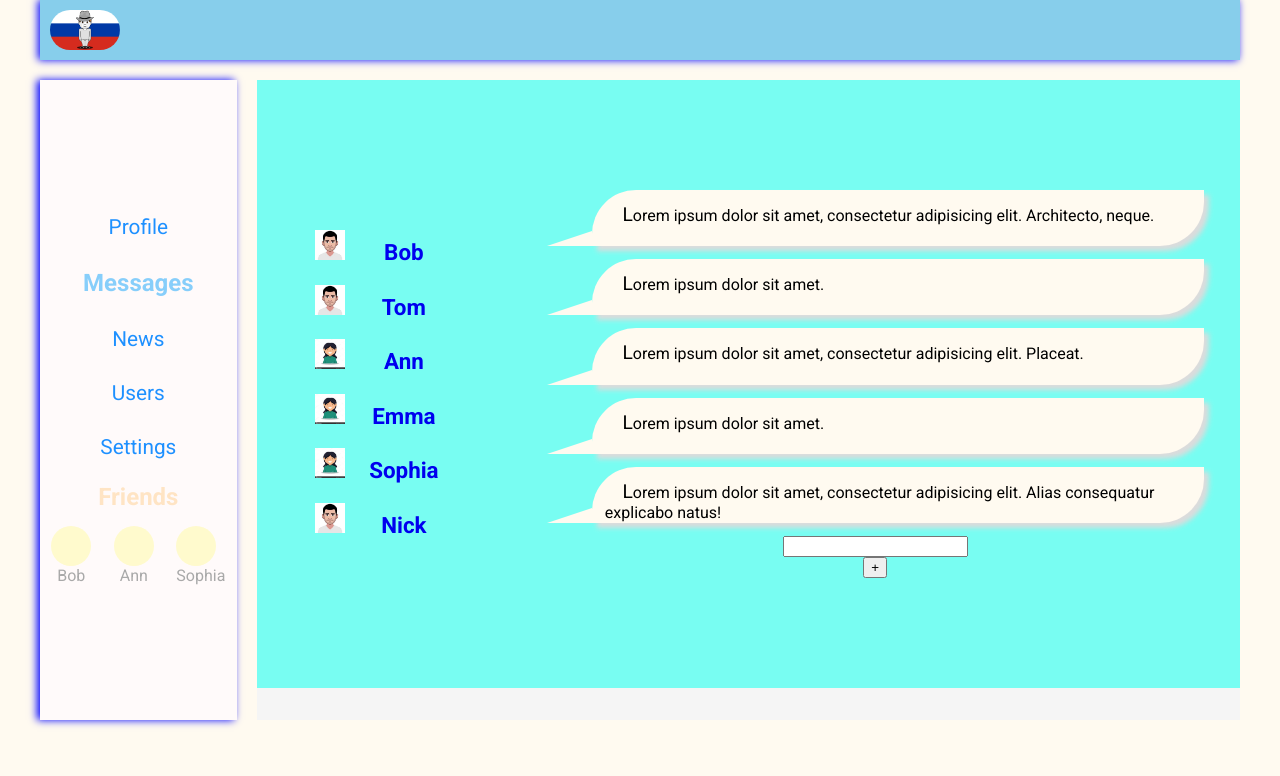
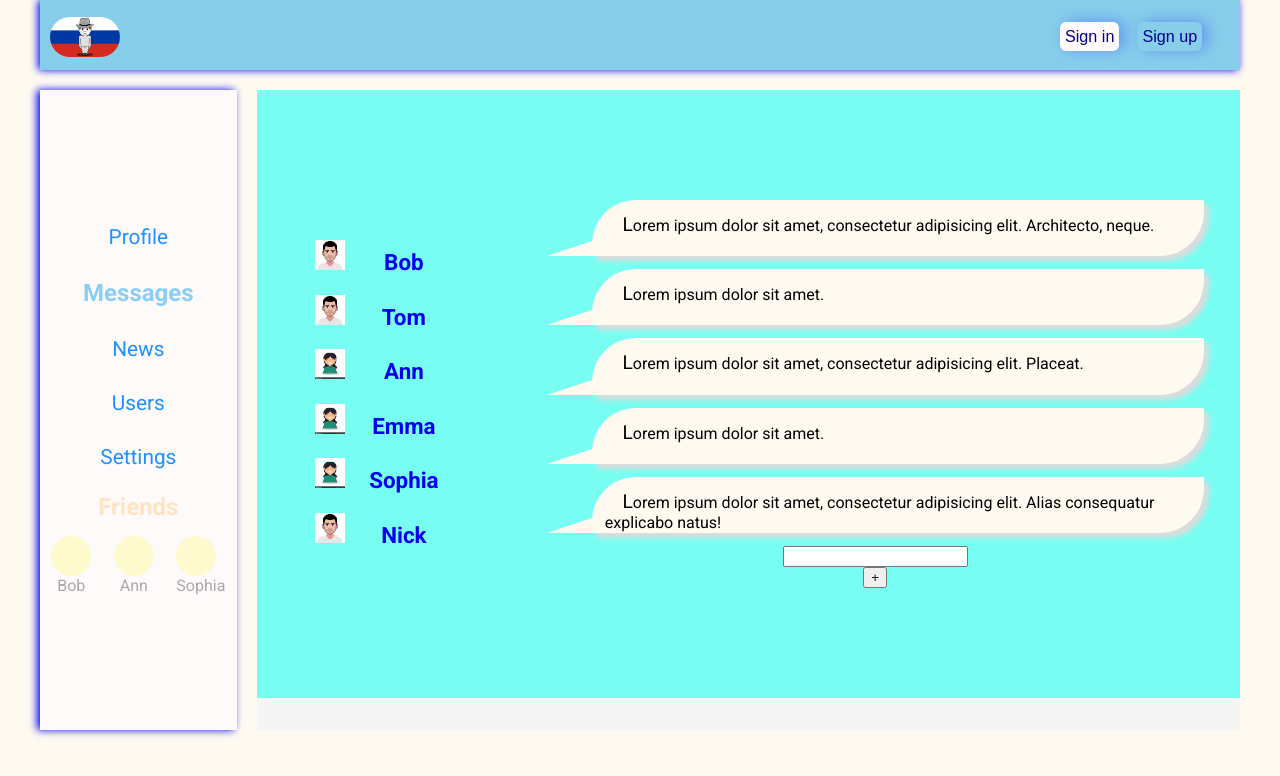
Before and after one commit to Lelik7777/social_network_2021, a React (Create React App) app: page /DialogsContainer in a window 1280 px wide. Shown: the top 776 px of the page. Built offline with nearby package versions, Linux system fonts and the light colour scheme.

Commit message:
add HeaderContainer.tsx and authReducer.ts

```diff
--- a/src/App.module.css
+++ b/src/App.module.css
@@ -8,7 +8,7 @@ html,body{
 .AppWrapper{
   display: grid;
   grid-template-columns: 2fr 10fr;
-  grid-template-rows: 60px 1fr;
+  grid-template-rows: 70px 1fr;
   grid-template-areas: 'h h'  'n c';
   max-width: 1200px;
   margin: 0 auto;
--- a/src/App.tsx
+++ b/src/App.tsx
@@ -1,6 +1,5 @@
 import React from 'react';
 import o from './App.module.css';
-import {Header} from './components/header/Header';
 import {BrowserRouter, Route} from 'react-router-dom';
 import {News} from './components/content/news/News';
 import {Settings} from './components/content/settings/Settings'
@@ -8,13 +7,14 @@ import {NavContainer} from './components/nav/NavContainer';
 import {DialogsContainer} from './components/content/dialogs/DialogsContainer';
 import {UsersContainerClass} from './components/content/users/UsersAPIClass';
 import {ProfileContainer} from './components/content/profile/ProfileContainer';
+import HeaderContainer from './components/header/HeaderContainer';
 
 
 function App() {
     return (
         <BrowserRouter>
             <div className={o.AppWrapper}>
-                <Header/>
+                <HeaderContainer/>
                 <NavContainer/>
                 <div className={o.content}>
                     <Route path={'/Profile/:userId?'} render={() => <ProfileContainer/>}/>
--- a/src/components/content/profile/ProfileContainer.tsx
+++ b/src/components/content/profile/ProfileContainer.tsx
@@ -16,8 +16,6 @@ class ProfileAPIClass extends React.Component<PropsType> {
         if (!userId) {
             userId = '2';
         }
-        console.log(userId);
-        console.log(this.props.match.params)
         axios.get(`https://social-network.samuraijs.com/api/1.0/profile/${userId}`)
             .then((res) => {
             this.props.setUserProfile(res.data);
--- a/src/components/content/profile/profileInfo/blogInfo/BlogInfo.tsx
+++ b/src/components/content/profile/profileInfo/blogInfo/BlogInfo.tsx
@@ -4,7 +4,7 @@ import {ProfileType} from '../../../../../redux/profileReducer/profileReducer';
 import {Contacts} from './contacts/Contacts';
 
 export const BlogInfo = ({profile}: { profile: ProfileType }) => {
-    console.log(profile.lookingForAJob)
+    //console.log(profile.lookingForAJob)
     return <div className={o.blog_info}>
         <div className={o.left}>
             <div className={o.about}>' {profile.aboutMe} '</div>
--- a/src/components/content/profile/profileInfo/blogInfo/contacts/Contacts.tsx
+++ b/src/components/content/profile/profileInfo/blogInfo/contacts/Contacts.tsx
@@ -9,7 +9,7 @@ import {ProfileType} from '../../../../../../redux/profileReducer/profileReducer
 import o from '../../ProfileInfo.module.css';
 
 export const Contacts = ({profile}: { profile: ProfileType }) => {
-    console.log(profile.contacts.website)
+    //console.log(profile.contacts.website)
     return <div className={o.right}>
         {/* block 1*/}
         <div className={o.block1}>
--- a/src/components/content/users/UsersAPIClass.tsx
+++ b/src/components/content/users/UsersAPIClass.tsx
@@ -14,6 +14,7 @@ import {
 import axios from 'axios';
 import {UsersForClass} from './UsersForClass';
 
+
 type PropsType = MDTPType & MSTPType;
 
 class UsersAPIClass extends React.Component<PropsType, { value: number }> {
@@ -23,9 +24,22 @@ class UsersAPIClass extends React.Component<PropsType, { value: number }> {
     }
 
     componentDidMount() {
+        //debugger
         this.props.checkIsFetching(true);
-        axios.get(`https://social-network.samuraijs.com/api/1.0/users
-        ?page=${this.props.currentPage}&count=${this.props.pageSize}`)
+        /* axios.get(`https://social-network.samuraijs.com/api/1.0/users?page=${this.props.currentPage}&count=${this.props.pageSize}`)
+             .then(res=>{
+                 this.props.setUsers(res.data.items);
+                 this.props.setTotalUsersCount(res.data.totalCount);
+                 this.props.checkIsFetching(false);
+             })*/
+        //more shortly using params
+        axios.get(`https://social-network.samuraijs.com/api/1.0/users`,
+            {
+                params: {
+                    page: this.props.currentPage,
+                    count: this.props.pageSize,
+                }
+            })
             .then((res) => {
                 this.props.setUsers(res.data.items);
                 this.props.setTotalUsersCount(res.data.totalCount);
@@ -36,8 +50,12 @@ class UsersAPIClass extends React.Component<PropsType, { value: number }> {
     getCurrentPage = (page: number) => {
         this.props.checkIsFetching(true);
         this.props.getCurrentPage(page);
-        axios.get(`https://social-network.samuraijs.com/api/1.0/users
-        ?page=${page}&count=${this.props.pageSize}`)
+        axios.get(`https://social-network.samuraijs.com/api/1.0/users`, {
+            params: {
+                page: page,
+                count: this.props.pageSize,
+            }
+        })
             .then((res) => {
                 this.props.setUsers(res.data.items);
                 this.props.checkIsFetching(false);
@@ -47,8 +65,12 @@ class UsersAPIClass extends React.Component<PropsType, { value: number }> {
         this.props.checkIsFetching(true);
         this.props.getCurrentPage(value);
         if (this.props.pageSize) {
-            axios.get(`https://social-network.samuraijs.com/api/1.0/users
-            ?page=${value}&count=${this.props.pageSize}`)
+            axios.get(`https://social-network.samuraijs.com/api/1.0/users`,{
+                params:{
+                    page:value,
+                    count:this.props.pageSize,
+                }
+            })
                 .then((res) => {
                     this.props.setUsers(res.data.items);
                     this.props.checkIsFetching(false);
--- a/src/components/header/Header.module.css
+++ b/src/components/header/Header.module.css
@@ -1,9 +1,10 @@
 .header {
     grid-area: h;
-    background-color:skyblue;
+    background-color: skyblue;
     box-shadow: -2px 0 8px blue;
     display: flex;
     align-items: center;
+    padding-top: 3px;
 }
 
 .header img {
@@ -12,3 +13,30 @@
     border-radius: 25px;
     margin-left: 10px;
 }
+
+.header .log {
+    margin-left: auto;
+    width: 15%;
+}
+
+.log button {
+    background-color: snow;
+    color: darkblue;
+    border: none;
+    box-shadow: 5px -1px 15px cornflowerblue;
+    border-radius: 6px;
+    font-size: 1.01rem;
+    padding: 5px;
+    cursor: pointer;
+}
+
+ .log .but_sign_up {
+    background-color: skyblue;
+}
+
+@media screen and (max-width: 950px) {
+    .log button {
+        margin-bottom: 5%;
+        font-size: 0.9rem;
+    }
+}
--- a/src/components/header/Header.tsx
+++ b/src/components/header/Header.tsx
@@ -1,12 +1,28 @@
 import React from 'react';
 import o from './Header.module.css';
 import img from './avatar_1634803761499.png';
+import {NavLink} from 'react-router-dom';
 
-
-export const Header = () => {
+type PropsType = {
+    login: string | null;
+    isAuth: boolean;
+    callback: () => void;
+}
+export const Header = ({callback,login,isAuth}: PropsType) => {
     return (
         <header className={o.header}>
             <img src={img} alt="logo"/>
+            <div className={o.log}>
+                <NavLink to={'/Login'}>
+                    <button style={{marginRight: '10%'}}
+                            onClick={callback}
+                    >Sign in
+                    </button>
+                </NavLink>
+                <NavLink to={'/Login'}>
+                    <button className={o.but_sign_up}>Sign up</button>
+                </NavLink>
+            </div>
         </header>
     );
 }
--- /dev/null
+++ b/src/components/header/HeaderContainer.tsx
@@ -0,0 +1,38 @@
+import React from 'react';
+import {connect} from 'react-redux';
+import {Header} from './Header';
+import {RootStateType} from '../../redux/store';
+import {DataForAuthType, setDataAuth} from '../../redux/authReducer';
+import axios from 'axios';
+
+class HeaderContainer extends React.Component<MDTPType & MSTPType> {
+    getAuthOnClick() {
+        axios.get('https://social-network.samuraijs.com/api/1.0/auth/me',
+            {withCredentials: true}).then(res => {
+            console.log(res)
+        });
+    }
+
+    render() {
+        return <Header login={this.props.login}
+                       isAuth={this.props.isAuth}
+                       callback={this.getAuthOnClick}
+        />;
+    }
+}
+
+type MSTPType = {
+    login: string | null;
+    isAuth: boolean;
+}
+type MDTPType = {
+    setDataAuth: (data: DataForAuthType, isAuth: boolean) => void;
+}
+const mapStateToProps = (state: RootStateType): MSTPType => {
+    return {
+        login: state.dataAuth.data.login,
+        isAuth: state.dataAuth.isAuth,
+    }
+}
+export default connect<MSTPType, MDTPType, any, RootStateType>
+(mapStateToProps, {setDataAuth})(HeaderContainer)
--- /dev/null
+++ b/src/redux/authReducer.ts
@@ -0,0 +1,34 @@
+export type DataForAuthType = {
+    id: string | null;
+    email: string | null;
+    login: string | null;
+}
+export type AuthType = {
+    data: DataForAuthType;
+    isAuth: boolean;
+}
+export type ActionAuthType = { type: ActionType.SET_DATA_AUTH, payload: { data: DataForAuthType;isAuth:boolean; } };
+
+enum ActionType {
+    SET_DATA_AUTH = 'authReducer/SET_DATA_AUTH',
+}
+
+const initialState: AuthType = {
+    data: {} as DataForAuthType,
+    isAuth: false,
+}
+
+export const authReducer = (state = initialState, action: ActionAuthType): AuthType => {
+    switch (action.type) {
+        case ActionType.SET_DATA_AUTH:
+            return {...state, ...action.payload.data, isAuth: action.payload.isAuth};
+        default:
+            return state;
+    }
+};
+export const setDataAuth = (data: DataForAuthType,isAuth:boolean) => {
+    return {
+        type: ActionType.SET_DATA_AUTH,
+        payload: {data,isAuth},
+    };
+};
--- a/src/redux/store.ts
+++ b/src/redux/store.ts
@@ -4,14 +4,16 @@ import {ActionDialogsType, dialogsReducer} from './dialogsReducer';
 import {navReducer} from './navReducer';
 
 import {ActionUsersType, usersReducer} from './usersReducer';
+import {ActionAuthType, authReducer} from './authReducer';
 
-export type ActionType=ActionProfileType|ActionDialogsType|ActionUsersType;
+export type ActionType = ActionProfileType | ActionDialogsType | ActionUsersType|ActionAuthType;
 let rootReducer = combineReducers({
     dataProfile: profileReducer,
     dataDialogs: dialogsReducer,
     dataNav: navReducer,
-    dataUsers:usersReducer,
+    dataUsers: usersReducer,
+    dataAuth: authReducer,
 });
 export type RootStateType = ReturnType<typeof rootReducer>
 
-export let store:Store<RootStateType> = createStore(rootReducer);
+export let store: Store<RootStateType> = createStore(rootReducer);
```
Lines whose indentation alone changed are shown as unchanged.
